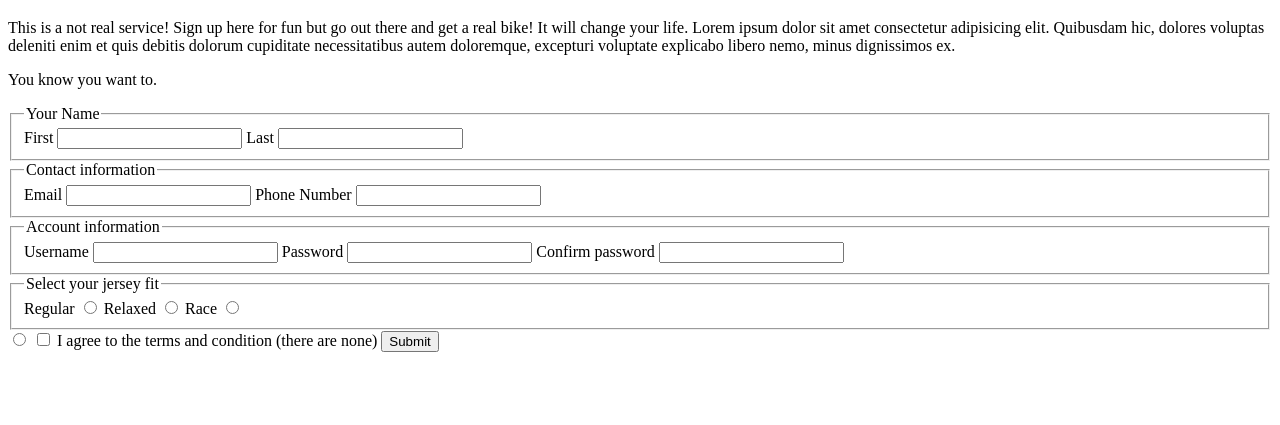
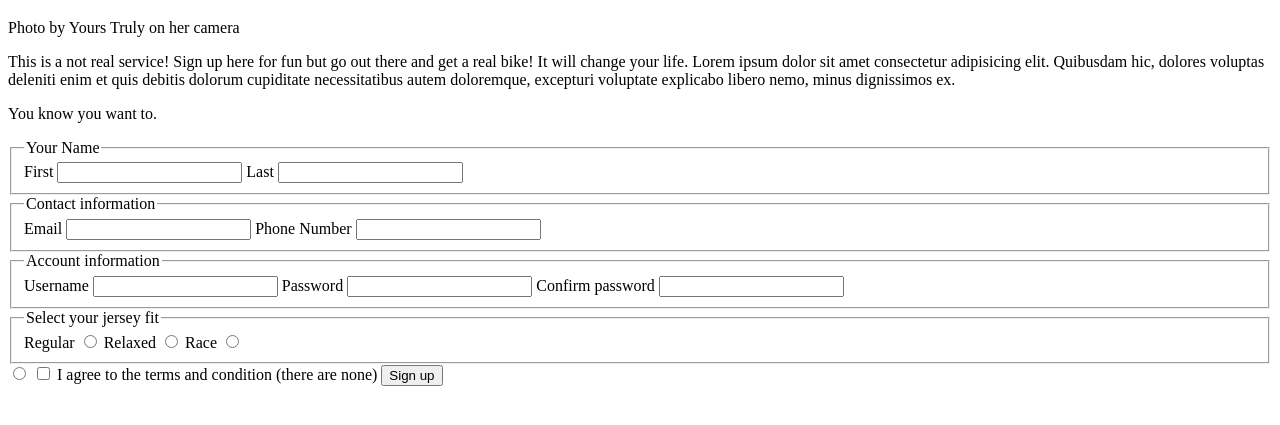
Before and after one commit to macrobee/sign-up, a plain HTML site: page index.html in a window 1280 px wide. Shown: the part 61-486 px from the top of the page. Drawn offline with Linux system fonts and the light colour scheme.

Commit message:
Add photo credits and change button text

```diff
--- a/index.html
+++ b/index.html
@@ -14,12 +14,14 @@
     <div>
         <h1>Bike Life</h1>
     </div>
+    <p>Photo by Yours Truly on her camera</p>
     <div class="sign-up-form">
         <p>This is a not real service! Sign up here for fun but go out there and get a real bike! It will change your
             life. Lorem ipsum dolor sit amet consectetur adipisicing elit. Quibusdam hic, dolores voluptas deleniti enim
             et quis debitis dolorum cupiditate necessitatibus autem doloremque, excepturi voluptate explicabo libero
             nemo, minus dignissimos ex.</p>
         <p>You know you want to.</p>
+
         <form action="#" method="post">
             <fieldset>
                 <legend>Your Name</legend>
@@ -53,10 +55,11 @@
                 <label for="race">Race</label>
                 <input type="radio" name="jersey" id="race">
             </fieldset>
+
             <input type="radio" name="jersey" id="jersey">
             <input type="checkbox" id="agree" name="agree" value="">
             <label for="agree">I agree to the terms and condition (there are none)</label>
-            <button type="submit">Submit</button>
+            <button type="submit">Sign up</button>
         </form>
     </div>
 </body>
```
